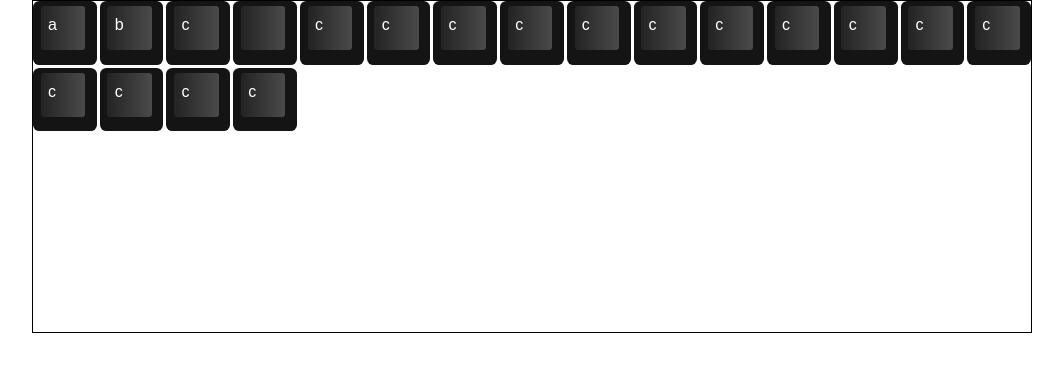
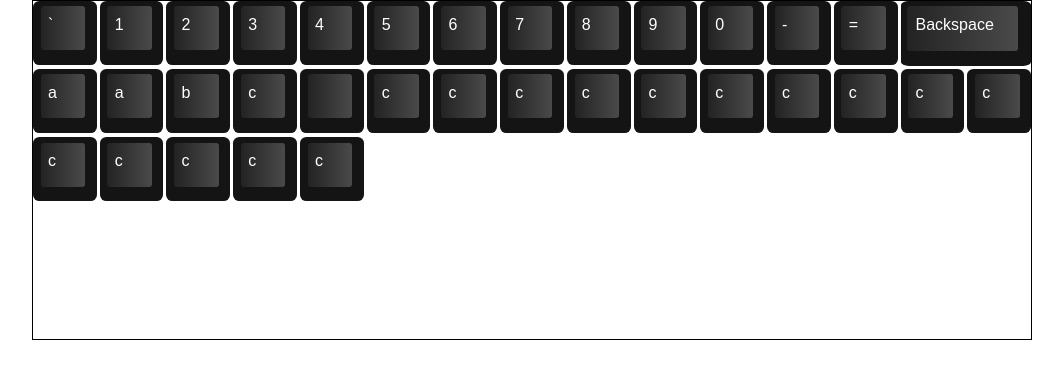
Before and after one commit to FalkoKa/virtual-keyboard, a React (Vite) app: page / in a window 1280 px wide. Shown: the top 372 px of the page, without its empty margins (108-1171 px from the left). Built offline with nearby package versions, Linux system fonts and the light colour scheme; the HTML template or start-up script is replaced by a standard one.

Commit message:
add backspace style and functionality

```diff
--- a/src/App.css
+++ b/src/App.css
@@ -59,6 +59,23 @@ span {
   transform: scale(0.98);
 }
 
+#backspace {
+  grid-column: span 8;
+  aspect-ratio: 2 / 1;
+  border-radius: 6%;
+}
+
+#backspace:before {
+  content: '';
+  position: absolute;
+  top: 8%;
+  left: 5%;
+  bottom: 23%;
+  right: 10%;
+  background: linear-gradient(90deg, #232323, #4a4a4a);
+  border-radius: 3px;
+}
+
 @media (max-width: 780px) {
   .key {
     background-color: yellow;
--- /dev/null
+++ b/src/components/Backspace.jsx
@@ -0,0 +1,42 @@
+import { useEffect, useState } from 'react';
+
+const Key = ({ onKeyboard }) => {
+  const [keyDown, setKeyDown] = useState(false);
+
+  useEffect(() => {
+    document.addEventListener('keydown', handleKeyDown);
+    document.addEventListener('keyup', handleKeyUp);
+
+    return () => {
+      document.removeEventListener('keydown', handleKeyDown);
+      document.removeEventListener('keyup', handleKeyUp);
+    };
+  }, []);
+
+  const handleKeyDown = (e) => {
+    if (e.key === 'Backspace') {
+      setKeyDown(true);
+      onKeyboard((prev) => prev.slice(0, -1));
+    }
+  };
+
+  const handleKeyUp = (e) => {
+    setKeyDown(false);
+  };
+
+  const handleKeyClick = (e) => {
+    onKeyboard((prev) => prev.slice(0, -1));
+  };
+
+  return (
+    <div
+      onClick={handleKeyClick}
+      id="backspace"
+      className={`key ${keyDown ? 'active' : ''}`}
+    >
+      <span>Backspace</span>
+    </div>
+  );
+};
+
+export default Key;
--- a/src/components/Keyboard.jsx
+++ b/src/components/Keyboard.jsx
@@ -1,4 +1,5 @@
 import Key from './Key';
+import Backspace from './Backspace';
 import { useState, useEffect } from 'react';
 
 const Keyboard = ({ onKeyboard }) => {
@@ -37,9 +38,93 @@ const Keyboard = ({ onKeyboard }) => {
       <Key
         isShift={isShift}
         onKeyboard={onKeyboard}
+        primary={'~'}
+        secondary={'`'}
+      />
+      <Key
+        isShift={isShift}
+        onKeyboard={onKeyboard}
+        primary={'!'}
+        secondary={'1'}
+      />
+      <Key
+        isShift={isShift}
+        onKeyboard={onKeyboard}
+        primary={'@'}
+        secondary={'2'}
+      />
+      <Key
+        isShift={isShift}
+        onKeyboard={onKeyboard}
+        primary={'#'}
+        secondary={'3'}
+      />
+      <Key
+        isShift={isShift}
+        onKeyboard={onKeyboard}
+        primary={'$'}
+        secondary={'4'}
+      />
+      <Key
+        isShift={isShift}
+        onKeyboard={onKeyboard}
+        primary={'%'}
+        secondary={'5'}
+      />
+      <Key
+        isShift={isShift}
+        onKeyboard={onKeyboard}
+        primary={'^'}
+        secondary={'6'}
+      />
+      <Key
+        isShift={isShift}
+        onKeyboard={onKeyboard}
+        primary={'&'}
+        secondary={'7'}
+      />
+      <Key
+        isShift={isShift}
+        onKeyboard={onKeyboard}
+        primary={'*'}
+        secondary={'8'}
+      />
+      <Key
+        isShift={isShift}
+        onKeyboard={onKeyboard}
+        primary={'('}
+        secondary={'9'}
+      />
+      <Key
+        isShift={isShift}
+        onKeyboard={onKeyboard}
+        primary={')'}
+        secondary={'0'}
+      />
+      <Key
+        isShift={isShift}
+        onKeyboard={onKeyboard}
+        primary={'_'}
+        secondary={'-'}
+      />
+      <Key
+        isShift={isShift}
+        onKeyboard={onKeyboard}
+        primary={'+'}
+        secondary={'='}
+      />
+      <Backspace onKeyboard={onKeyboard} />
+      <Key
+        isShift={isShift}
+        onKeyboard={onKeyboard}
         primary={'A'}
         secondary={'a'}
-        isEnabled
+      />
+      <Key
+        isShift={isShift}
+        onKeyboard={onKeyboard}
+        primary={'A'}
+        secondary={'a'}
       />
       <Key
         isShift={isShift}
```
